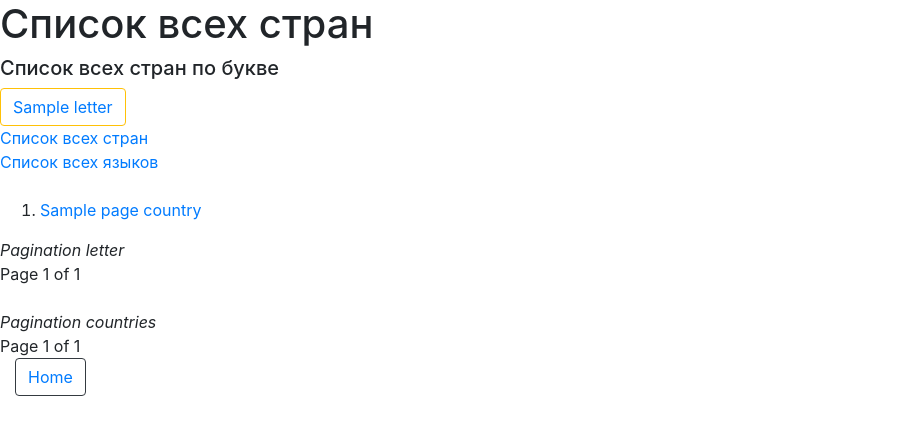
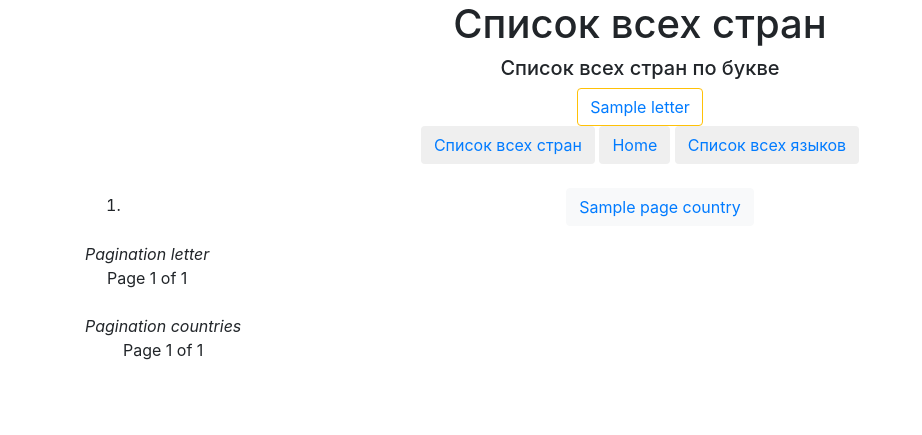
Before and after one commit to iStormSpirit/DjangoCountries, a Django app: template templates/all_countries.html in a window 1280 px wide. Shown: the top 435 px of the page, without its empty margins (0-922 px from the left). Run offline with Django 3.2, Linux system fonts and the light colour scheme; the template is opened without the code that fills it: most values are stand-ins (such as "Sample title", 1, 10 or a date in 2020); parts of the project's set-up code (start-up, migrations or seed data) failed here and were passed over; some libraries are stand-ins or nearby versions.

Commit message:
visual and little fix

```diff
--- a/templates/all_countries.html
+++ b/templates/all_countries.html
@@ -1,39 +1,43 @@
 {% extends 'base.html' %}
 {% block title %}
-Countries
+    Countries
 {% endblock %}
+
 {% block content %}
 <h1>Список всех стран </h1>
-
 <h5>Список всех стран по букве</h5>
 <!--Блок словаря-->
 {% for letter in alphabet %}
-<button type="button" class="btn btn-outline-warning"><a href="?letter={{ letter }}">{{ letter }}</a></button>
+<button type="button" class="btn btn-outline-warning">
+    <a href="?letter={{ letter }}">{{ letter }}</a></button>
 {% endfor %}
 
 <br>
-<a href="/countries-list/">Список всех стран</a><br>
-<a href="/languages-list/">Список всех языков</a><br>
+<button type="button" class="btn ">
+    <a href="/countries-list/">Список всех стран</a></button>
+<button type="button" class="btn ">
+    <a href="/">Home</a></button>
+<button type="button" class="btn ">
+    <a href="/languages-list/">Список всех языков</a></button>
+<br>
 
-<ol>
-    <br>
+<ol><br>
     <!--    Блок наполнения и отображения стран из словаря с пагинацией-->
-    <!--    views.py COUNTRIES_ON_PAGE = 15-->
+    <!--    views.py COUNTRIES_ON_PAGE = 10-->
     {% for country_name in page_countries %}
     <!--    Гиперсылки стран-->
-    <li><a href="/country/{{ country_name }}">{{ country_name }}</a></li>
+    <li><button type="button" class="btn btn-light"><a href="/country/{{ country_name }}">{{ country_name }}</a></button></li>
     {% endfor %}
 </ol>
 
-
 <div class="pagination">
     <!--Блок пагинации при фильтрации по букве letter countries-list/?page=2&letter=B-->
-
     <span class="step-links">
         <em>Pagination letter</em><br>
         {% if page_countries.has_previous %}
-            <a href="?page=1&letter={{ letter }}">&laquo; first</a>
-            <a href="?page={{ page_countries.previous_page_number }}&letter={{ letter }}">previous</a>
+            <button type="button" class="btn "><a href="?page=1&letter={{ letter }}">&laquo; first</a></button>
+            <button type="button" class="btn "><a
+                    href="?page={{ page_countries.previous_page_number }}&letter={{ letter }}">previous</a></button>
         {% endif %}
 
         <span class="current">
@@ -41,8 +45,10 @@ Countries
         </span>
 
         {% if page_countries.has_next %}
-            <a href="?page={{ page_countries.next_page_number }}&letter={{ letter }}">next</a>
-            <a href="?page={{ page_countries.paginator.num_pages }}&letter={{ letter }}">last &raquo;</a>
+            <button type="button" class="btn "><a
+                    href="?page={{ page_countries.next_page_number }}&letter={{ letter }}">next</a></button>
+            <button type="button" class="btn "><a
+                    href="?page={{ page_countries.paginator.num_pages }}&letter={{ letter }}">last &raquo;</a></button>
         {% endif %}
     </span>
 </div>
@@ -54,8 +60,9 @@ Countries
     <span class="step-links">
         <em>Pagination countries</em><br>
         {% if page_countries.has_previous %}
-            <a href="?page=1">&laquo; first</a>
-            <a href="?page={{ page_countries.previous_page_number }}">previous</a>
+            <button type="button" class="btn "><a href="?page=1">&laquo; first</a></button>
+            <button type="button" class="btn disabled"><a
+                    href="?page={{ page_countries.previous_page_number }}">previous</a></button>
         {% endif %}
 
         <span class="current">
@@ -63,12 +70,10 @@ Countries
         </span>
 
         {% if page_countries.has_next %}
-            <a href="?page={{ page_countries.next_page_number }}">next</a>
-            <a href="?page={{ page_countries.paginator.num_pages }}">last &raquo;</a>
+            <button type="button" class="btn "><a href="?page={{ page_countries.next_page_number }}">next</a></button>
+            <button type="button" class="btn "><a href="?page={{ page_countries.paginator.num_pages }}">last &raquo;</a></button>
         {% endif %}
     </span>
 </div>
-<div class="container-fluid">
-    <button type="button" class="btn btn-outline-dark"><a href="/">Home</a><br></button>
-</div>
+
 {% endblock %}
--- a/templates/base.html
+++ b/templates/base.html
@@ -11,9 +11,16 @@
     </title>
 </head>
 <body>
-{% block content %}
-Base Body
-{% endblock %}
+<div class="container">
+    <div class="row">
+        <div class="col text-center">
+            {% block content %}
+            Base Body
+            {% endblock %}
+        </div>
+    </div>
+</div>
+
 <script src="https://code.jquery.com/jquery-3.2.1.slim.min.js"
         integrity="sha384-KJ3o2DKtIkvYIK3UENzmM7KCkRr/rE9/Qpg6aAZGJwFDMVNA/GpGFF93hXpG5KkN"
         crossorigin="anonymous"></script>
@@ -23,5 +30,6 @@ Base Body
 <script src="https://maxcdn.bootstrapcdn.com/bootstrap/4.0.0/js/bootstrap.min.js"
         integrity="sha384-JZR6Spejh4U02d8jOt6vLEHfe/JQGiRRSQQxSfFWpi1MquVdAyjUar5+76PVCmYl"
         crossorigin="anonymous"></script>
+
 </body>
 </html>
```
Also changed, not shown: CountriesApp/views.py (+8 -4 lines), templates/all_languages.html (+21 -17 lines), templates/index.html (+17 -2 lines).
